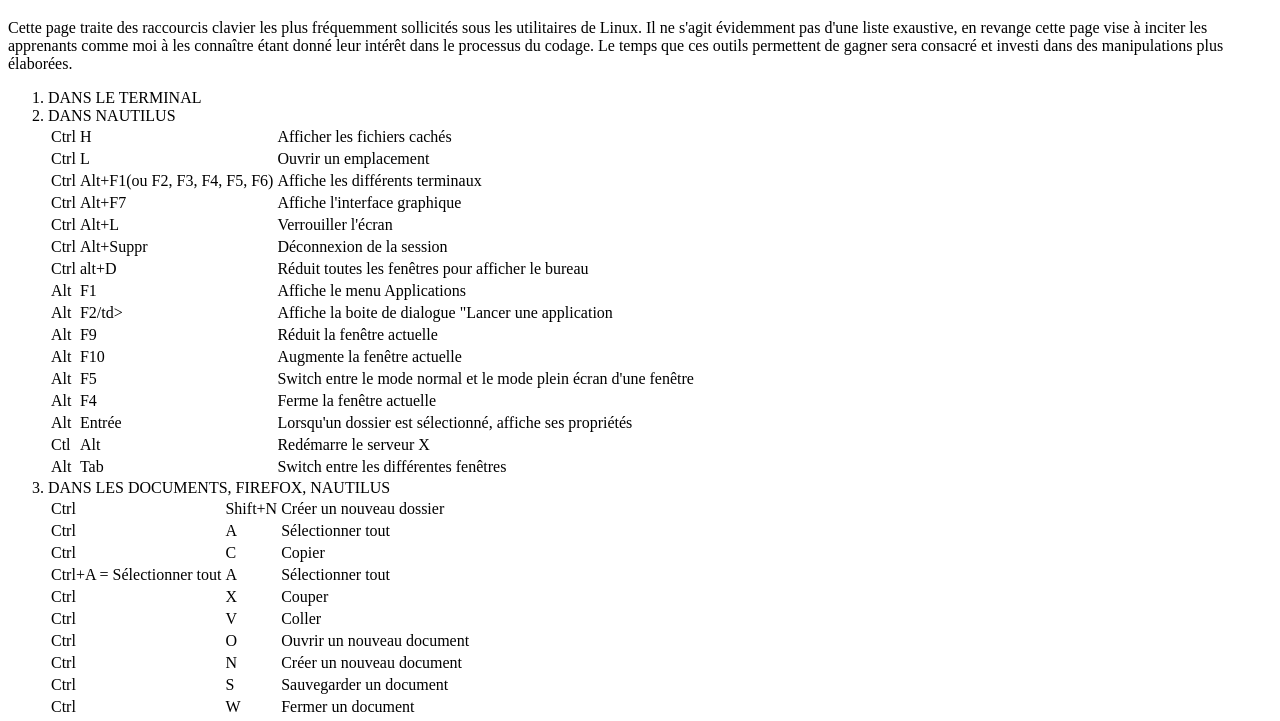
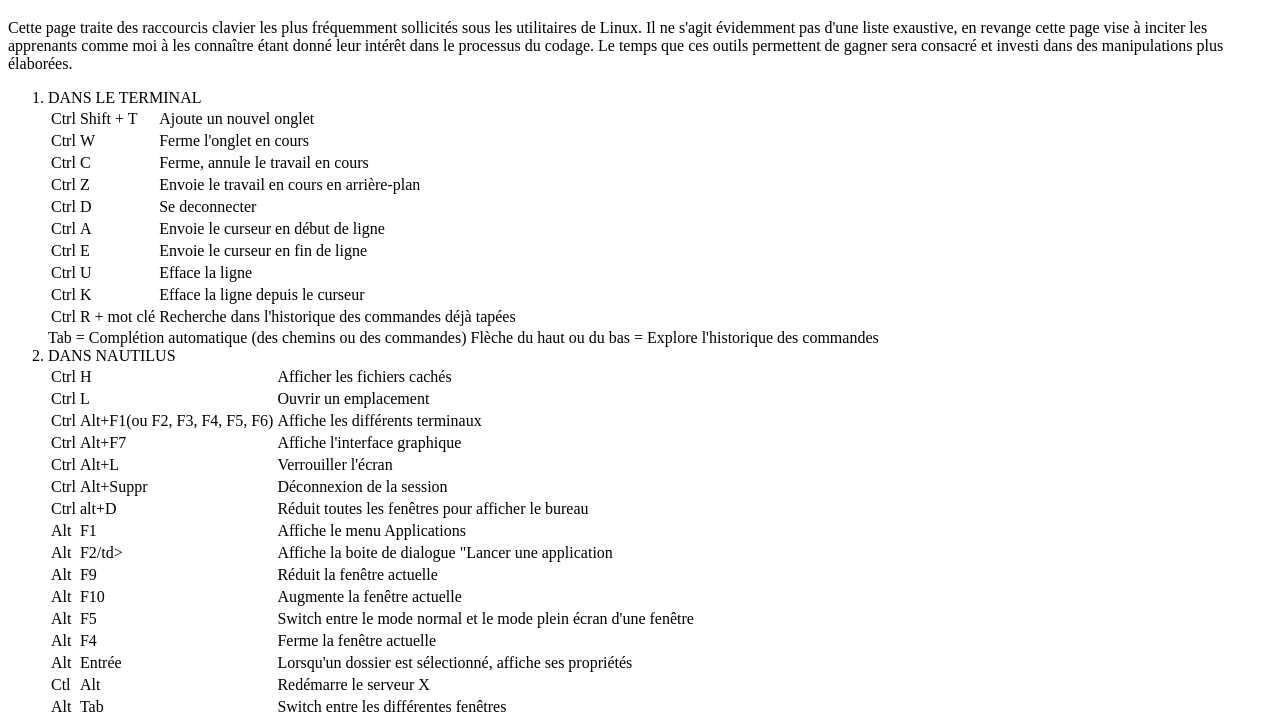
Before and after one commit to NTUMBA/cheatsheetraccourcis, a plain HTML site: page index.html in a window 1280 px wide. Shown: the part 61-782 px from the top of the page. Drawn offline with Linux system fonts and the light colour scheme.

Commit message:
The first item has tr, td and informations now

```diff
--- a/index.html
+++ b/index.html
@@ -15,7 +15,59 @@
   <ol>
     <li>DANS LE TERMINAL</li>
     <table>
+  <tr>
+  <td>Ctrl</td>
+  <td>Shift + T </td>
+  <td>Ajoute un nouvel onglet</td>
+  </tr>
+  <tr>
+  <td>Ctrl</td>
+  <td>W</td>
+  <td>Ferme l'onglet en cours</td>
+  </tr>
+  <tr>
+  <td>Ctrl</td>
+  <td>C</td>
+  <td> Ferme, annule le travail en cours</td>
+  </tr>
+  <tr>
+  <td>Ctrl</td>
+  <td>Z</td>
+  <td>Envoie le travail en cours en arrière-plan</td>
+  </tr>
+  <tr>
+  <td>Ctrl</td>
+  <td>D</td>
+  <td>Se deconnecter</td>
+  </tr>
+  <tr>
+  <td>Ctrl</td>
+  <td>A</td>
+  <td>Envoie le curseur en début de ligne</td>
+  </tr>
+  <tr>
+  <td>Ctrl</td>
+  <td>E</td>
+  <td>Envoie le curseur en fin de ligne</td>
+  </tr>
+  <tr>
+  <td>Ctrl</td>
+  <td>U</td>
+  <td>Efface la ligne</td>
+  </tr>
+  <tr>
+  <td>Ctrl</td>
+  <td>K</td>
+  <td>Efface la ligne depuis le curseur</td>
+  </tr>
+  <tr>
+  <td>Ctrl</td>
+  <td>R + mot clé</td>
+  <td>Recherche dans l'historique des commandes déjà tapées</td>
+  </tr>
     </table>
+    Tab = Complétion automatique (des chemins ou des commandes)
+    Flèche du haut ou du bas = Explore l'historique des commandes
     <li>DANS NAUTILUS</li>
     <table>
 <tr>
```
